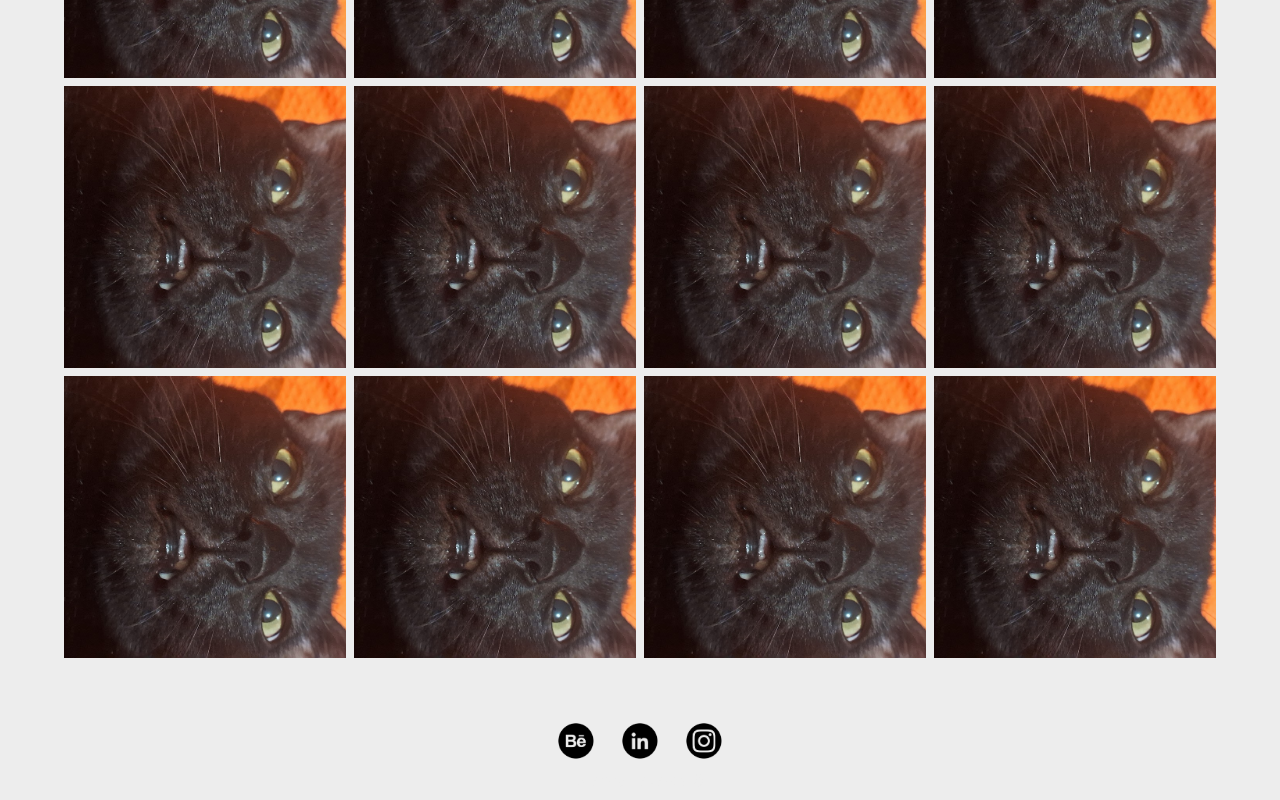
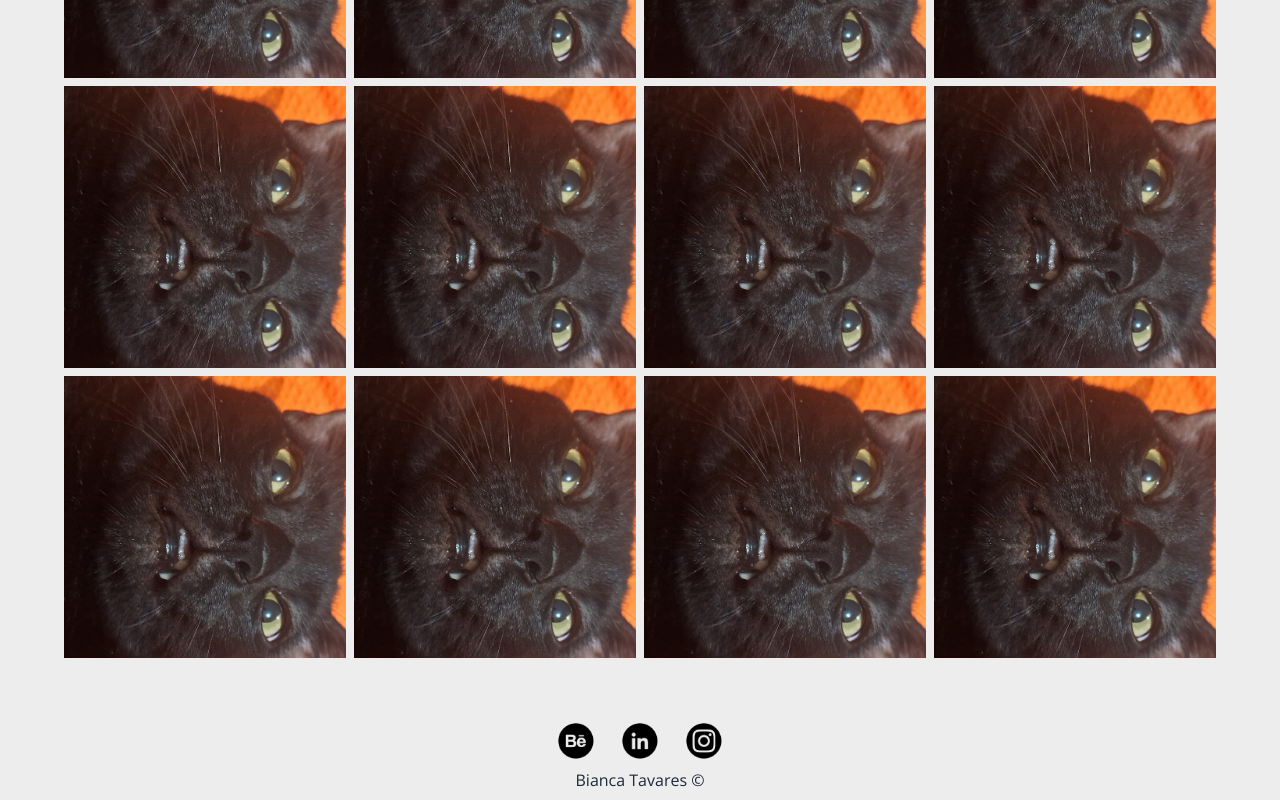
Before and after one commit to valentimdev/bibi_ilustra, a Next.js app: page / in a window 1280 px wide. Shown: the part 412-1212 px from the top of the page. Built offline with nearby package versions, Linux system fonts and the light colour scheme.

Commit message:
ajeitando fonte do footer

```diff
--- a/src/components/Footer.tsx
+++ b/src/components/Footer.tsx
@@ -45,7 +45,7 @@ const Footer: React.FC = () => {
         ))}
       </div>
 
-      <p className="text text-[<value>] ">
+      <p className="text text-gray-800 ">
         Bianca Tavares ©
       </p>
     </footer>
```
